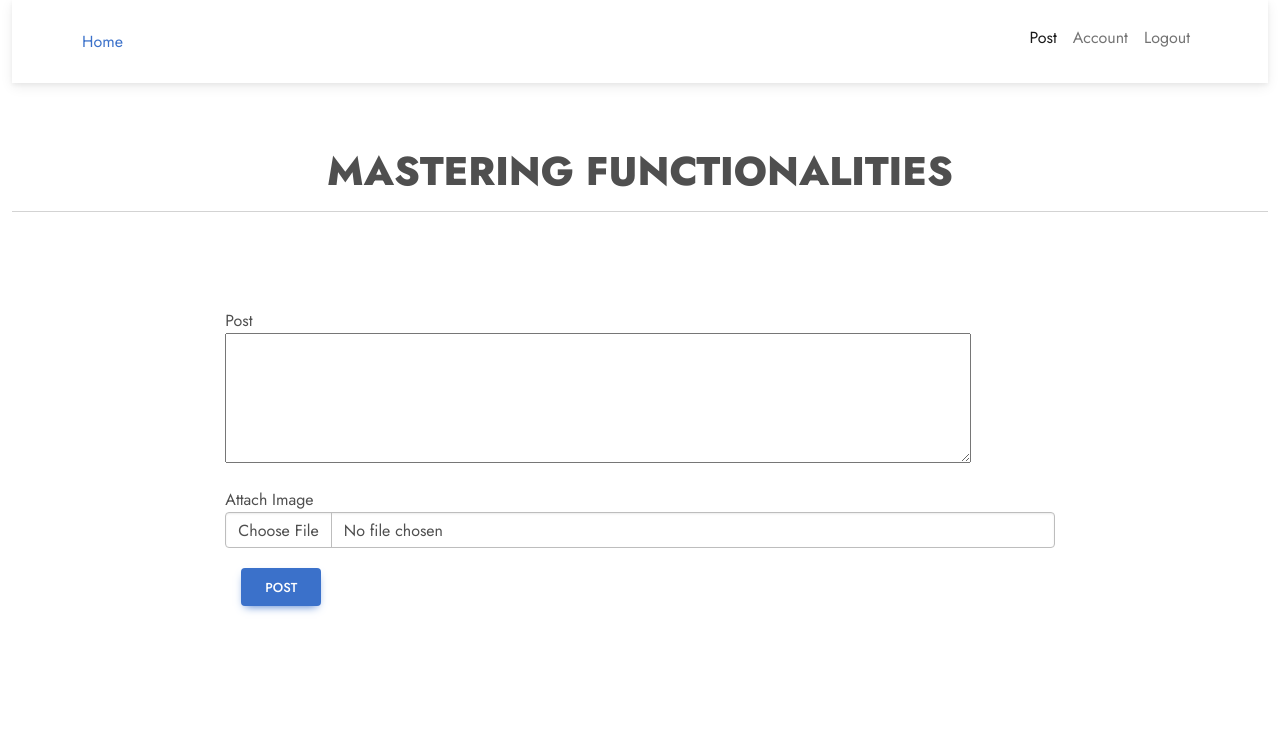
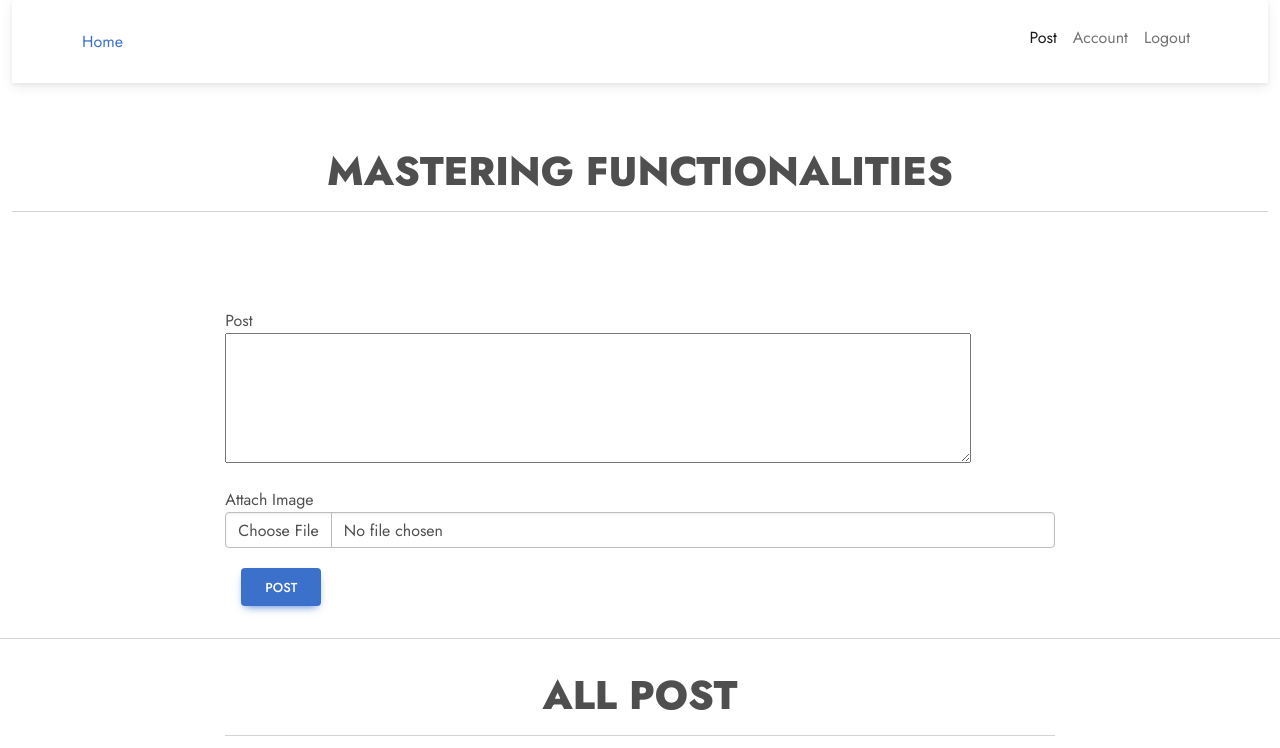
Before and after one commit to Vitalis-Kirui/Master-ui, an Angular app: page / in a window 1280 px wide. Shown: the top 748 px of the page. Built offline with nearby package versions, Linux system fonts and the light colour scheme; no server answers; sample sign-in values are in the browser's storage.

Commit message:
fetching all the post

```diff
--- a/src/app/Components/home/home.component.html
+++ b/src/app/Components/home/home.component.html
@@ -25,3 +25,20 @@
     </div>
 
 </div>
+
+<!-- Displaying posted posts -->
+<div class="row posts">
+
+    <hr>
+
+    <div class="col-md-8 mx-auto py-3">
+
+
+        <div class="text-center">
+            <h1>All Post</h1>
+            <hr>
+        </div>
+
+    </div>
+
+</div>
--- a/src/app/Components/home/home.component.ts
+++ b/src/app/Components/home/home.component.ts
@@ -12,6 +12,9 @@ export class HomeComponent implements OnInit {
   postForm!: FormGroup;
   selectedImage!: File;
 
+  // Posts array
+  allposts: any = [];
+
   constructor(
     private fbService: FormBuilder,
     private postservice: PostService
@@ -23,6 +26,20 @@ export class HomeComponent implements OnInit {
       caption: [''],
       image: [null],
     });
+
+    // Fetching all the posts
+    this.postservice.getallposts()
+        .subscribe(data => {
+          console.log(data);
+
+          this.allposts = data.posts;
+
+        },
+        error =>{
+          console.log(error);
+        }
+        )
+
   }
 
   // Handle file input change
--- a/src/app/Services/post.service.ts
+++ b/src/app/Services/post.service.ts
@@ -15,4 +15,9 @@ export class PostService {
     return this.http.post<any>(environment.newpost, post);
   }
 
+  // Get all the posts
+  getallposts():Observable<any> {
+    return this.http.get<any>(environment.getallpost);
+  };
+
 }
```
